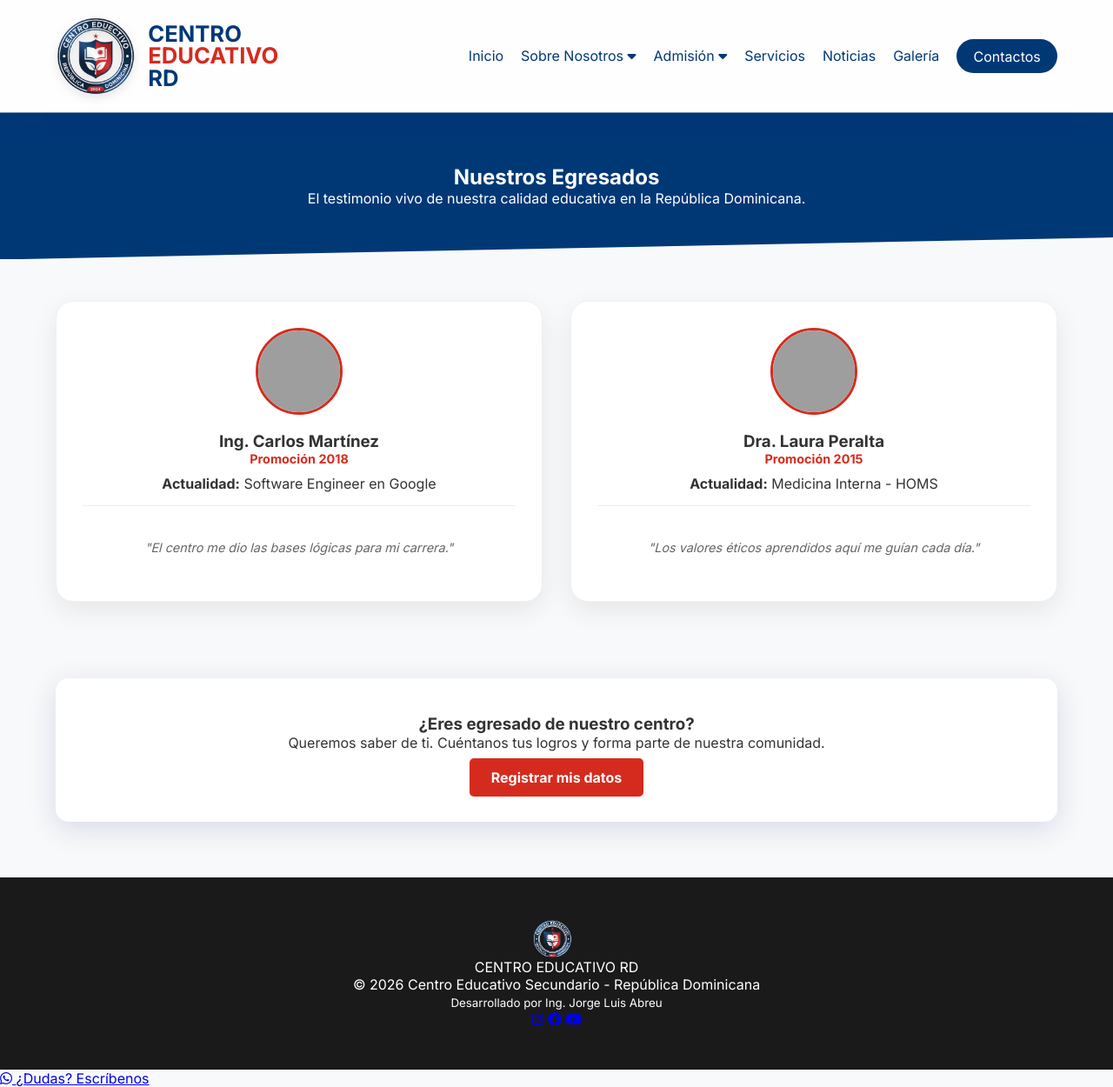
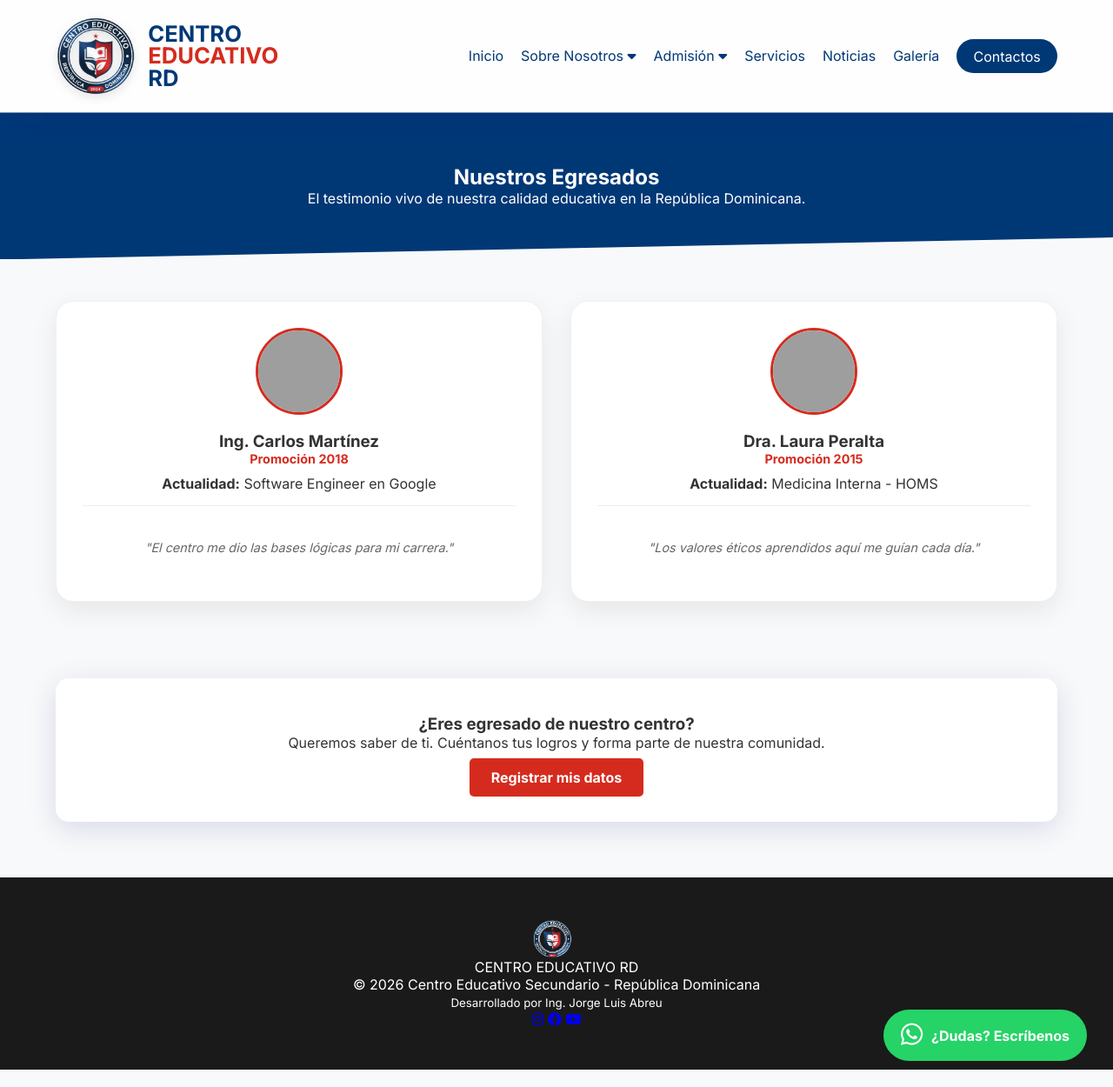
Before and after one commit to jorge21028/centroeducativo, a Jekyll site: the page built from egresados.html, in a window 1280 px wide and 1250 px high. Shown: the whole window at 87% size. Built offline with Jekyll 4.4.1, drawn with Linux system fonts in a browser that asks for light colours; grey boxes are pictures that could not be loaded.

Commit message:
Update style.css

```diff
--- a/assets/css/style.css
+++ b/assets/css/style.css
@@ -930,3 +930,54 @@ body {
 #results-container li:hover {
     background-color: #f9f9f9;
 }
+.whatsapp-btn {
+    position: fixed;
+    bottom: 30px;
+    right: 30px;
+    background-color: #25d366;
+    color: white;
+    padding: 15px 20px;
+    border-radius: 50px;
+    display: flex;
+    align-items: center;
+    gap: 10px;
+    text-decoration: none;
+    box-shadow: 0 4px 15px rgba(0,0,0,0.2);
+    z-index: 9999;
+    transition: all 0.3s ease;
+    font-weight: bold;
+}
+
+.whatsapp-btn i {
+    font-size: 1.8rem;
+}
+
+.whatsapp-btn:hover {
+    transform: scale(1.1);
+    background-color: #128c7e;
+    color: white;
+}
+
+/* Ocultar texto en pantallas muy pequeñas para que no estorbe */
+@media (max-width: 480px) {
+    .whatsapp-text {
+        display: none;
+    }
+    .whatsapp-btn {
+        padding: 15px;
+        border-radius: 50%;
+        bottom: 20px;
+        right: 20px;
+    }
+}
+
+/* Animación de pulso suave */
+@keyframes pulse-whatsapp {
+    0% { box-shadow: 0 0 0 0 rgba(37, 211, 102, 0.7); }
+    70% { box-shadow: 0 0 0 15px rgba(37, 211, 102, 0); }
+    100% { box-shadow: 0 0 0 0 rgba(37, 211, 102, 0); }
+}
+
+.whatsapp-btn {
+    animation: pulse-whatsapp 2s infinite;
+}
```
